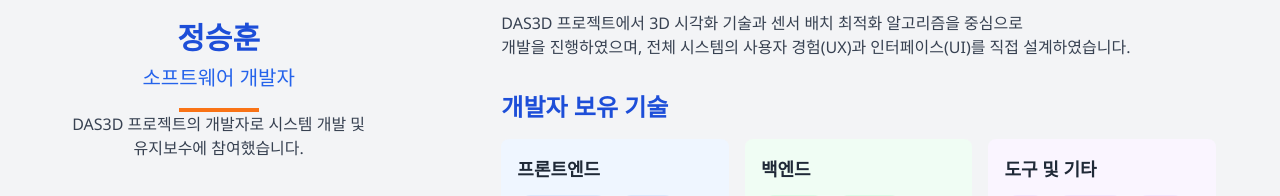
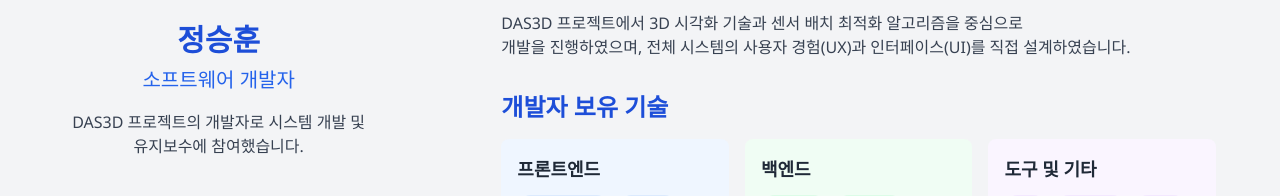
Before and after one commit to seuthootDev/portfolio, a React (Vite) app: page / in a window 1280 px wide. Shown: the part 965-1161 px from the top of the page. Built offline with nearby package versions, Linux system fonts and the light colour scheme.

Commit message:
style:오렌지바 제거

```diff
--- a/src/components/About.jsx
+++ b/src/components/About.jsx
@@ -25,7 +25,6 @@ const About = () => {
               </div>
               <h2 className="text-3xl font-bold text-blue-700 mb-2">정승훈</h2>
               <p className="text-xl text-blue-600 mb-4">소프트웨어 개발자</p>
-              <div className="w-20 h-1 bg-orange-500"></div>
               <p className="text-center text-gray-700">
                 DAS3D 프로젝트의 개발자로 시스템 개발 및 유지보수에 참여했습니다.
               </p>
```
